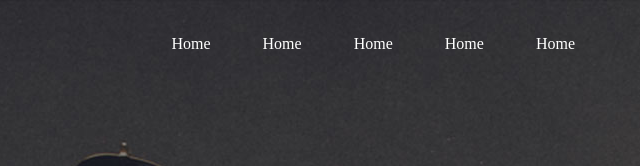
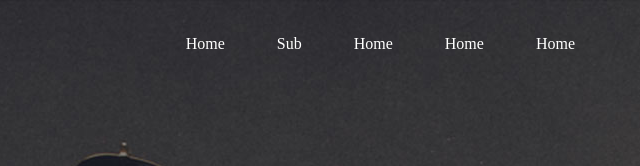
Before and after one commit to uiran030/opengraph, a plain HTML site: page index.html in a window 1280 px wide. Shown: the top 166 px of the page, 489-1129 px from the left. Drawn offline with Linux system fonts and the light colour scheme.

Commit message:
add html

```diff
--- a/index.html
+++ b/index.html
@@ -22,7 +22,7 @@
             <h1><a href="#">Logo</a></h1>
             <nav>
                 <a href="index.html">Home</a>
-                <a href="sub.html">Home</a>
+                <a href="sub.html">Sub</a>
                 <a href="#">Home</a>
                 <a href="#">Home</a>
                 <a href="#">Home</a>
```
Also changed, not shown: sub.html (+1 -1 lines).
